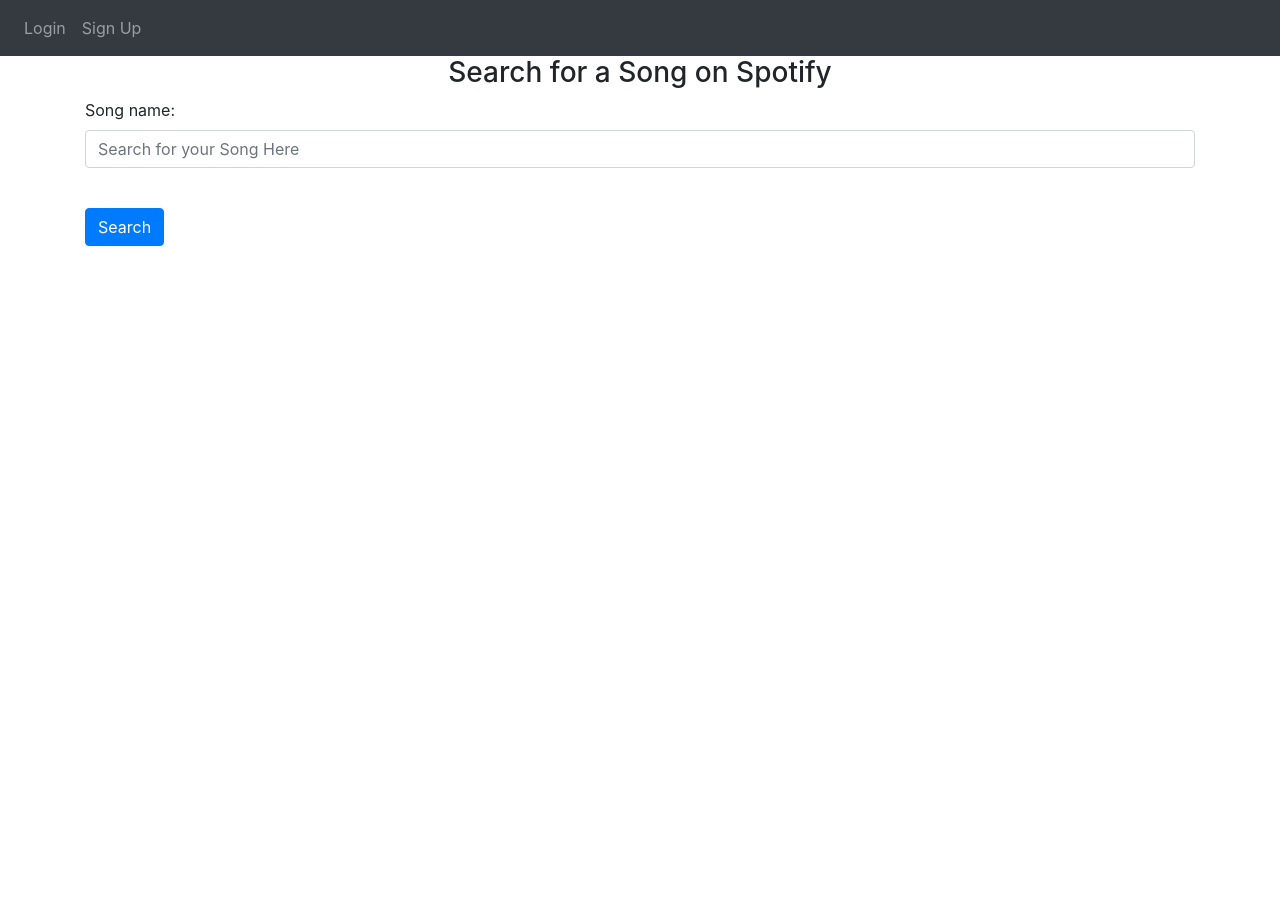
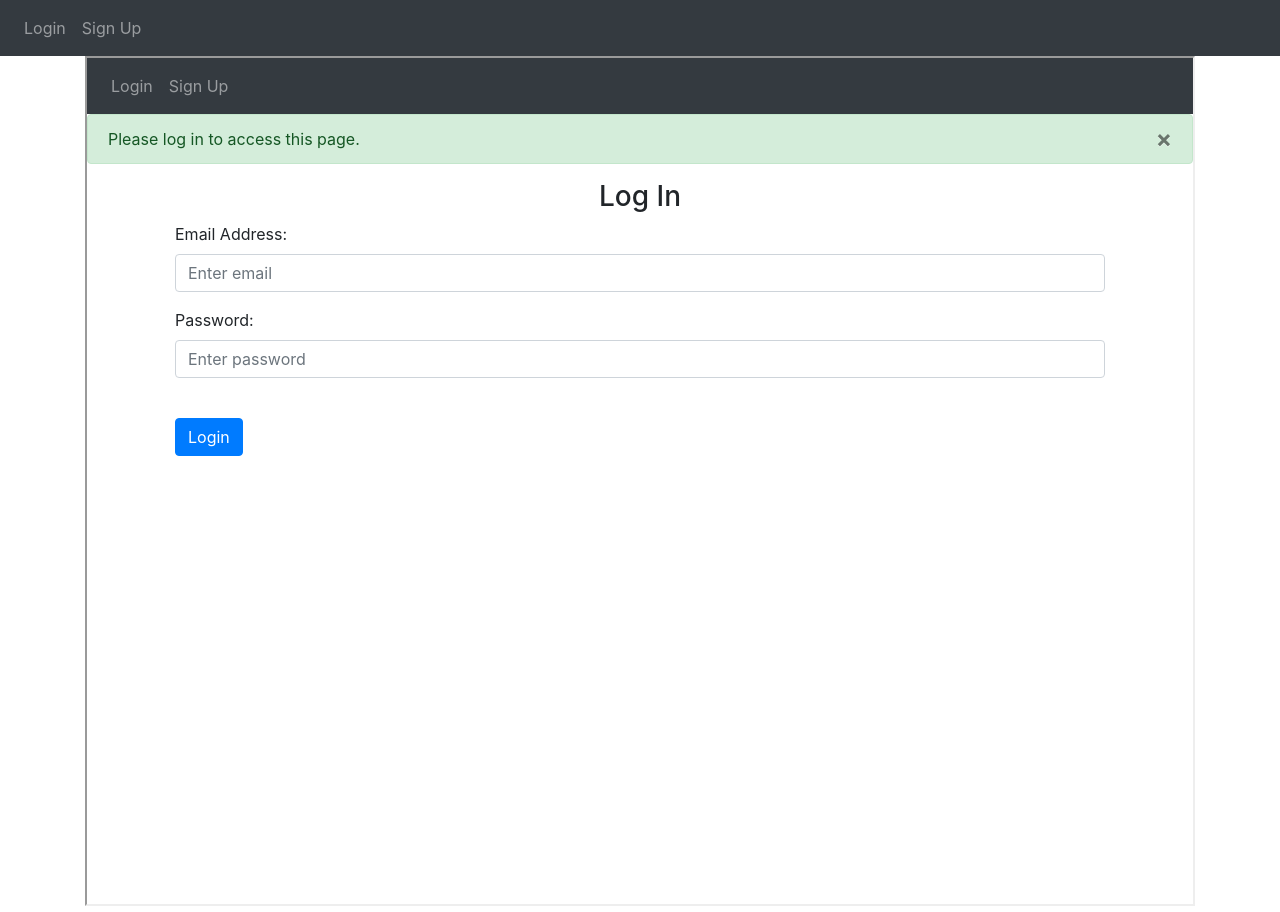
Before and after one commit to Don-001/Music_Recommender, a Flask app: template website/templates/search.html in a window 1280 px wide. Before the commit the page ends 246 px from the top, so only its background shows below. Run offline with Flask 2, Linux system fonts and the light colour scheme; the template is opened without the code that fills it, so the values that code supplies are empty; some libraries are stand-ins or nearby versions.

Commit message:
Do away with some code clutter

```diff
--- a/website/templates/search.html
+++ b/website/templates/search.html
@@ -2,13 +2,6 @@
 
 {% block content %}
 <form method="POST">
-  <h3 align="center">Search for a Song on Spotify</h3>
-  <div class="form-group">
-    <label for="query">Song name:</label>
-    <input type="text" class="form-control" name="query" id="query" placeholder="Search for your Song Here" required>
-  </div>
-    <br>
-    <button type="submit" class="btn btn-primary">Search</button>
-</form>
+  <iframe src="http://localhost:8501/" width="100%" height="850"></iframe>
 
 {% endblock %}
--- a/website/views.py
+++ b/website/views.py
@@ -1,5 +1,7 @@
 from flask import Blueprint, render_template, request
 from flask_login import login_required, current_user
+
+
 
 views = Blueprint('views', __name__)
 
@@ -7,4 +9,4 @@
 @views.route('/', methods= ['POST', 'GET'])
 @login_required
 def search():
-    return render_template("search.html", user=current_user)
+   return render_template("search.html", user=current_user)
```
Also changed, not shown: main.py (+0 -16 lines), website/templates/player.html (deleted), 1 other file.
